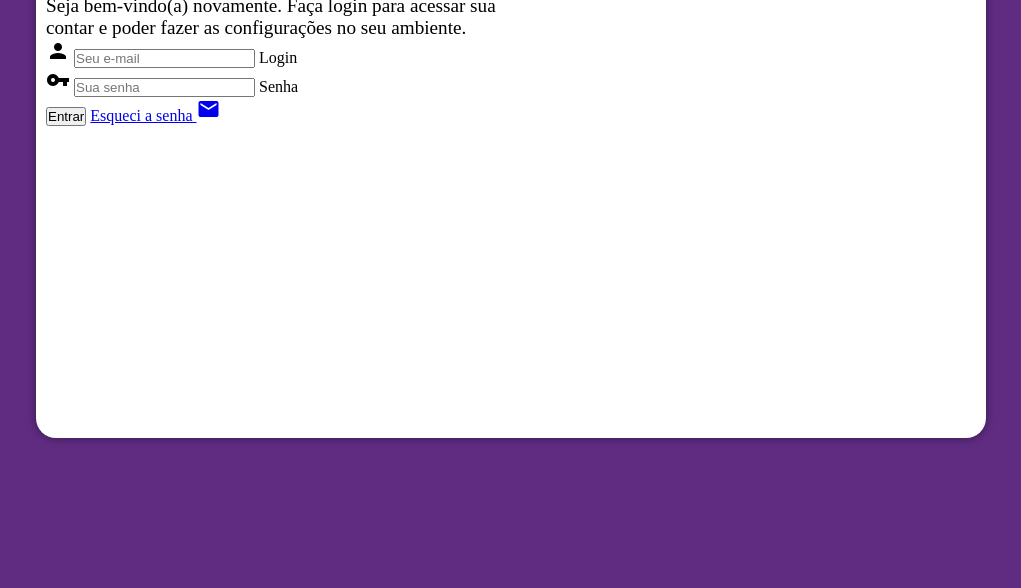
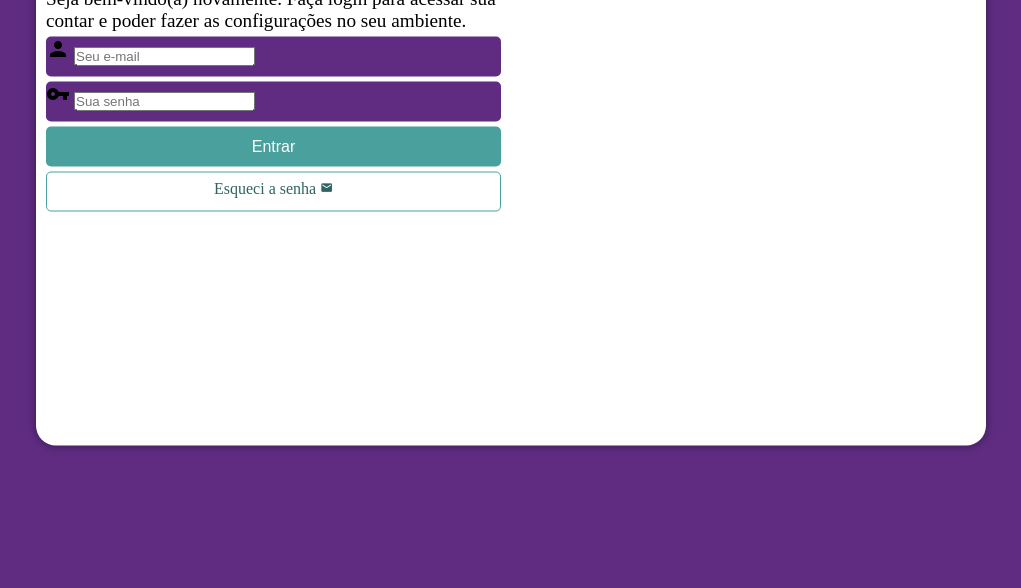
Before and after one commit to c4n15lupu5jr/projeto-login, a plain HTML site: page index.html in a window 1280 px wide. Shown: the part 212-800 px from the top of the page, without its empty margins (129-1150 px from the left). Drawn offline with Linux system fonts and the light colour scheme.

Commit message:
adicionei mais css

```diff
--- a/estilos/style.css
+++ b/estilos/style.css
@@ -28,7 +28,7 @@ section#login {
 
     background-color: white;
     width: 250px;
-    height: 500px;
+    height: 515px;
     border-radius: 20px;
     box-shadow: 0px 0px 10px rgba(0, 0, 0, 0.450);
 
@@ -53,3 +53,59 @@ div#formulario > h1 {
     text-align: center;
     margin-bottom: 10px;
 }
+
+div#formulario > p {
+    font-size: 0.8em;
+}
+
+form > div.campo {
+    background-color: #5f2c82;
+    display: block;
+    width: 100%;
+    height: 40px;
+    border-radius: 5px;
+    margin: 5px 0px;
+}
+
+div.campo > label {
+    display: none;
+}
+
+form > input[type=submit] {
+    display: block;
+    font-size: 1em;
+    width: 100%;
+    height: 40px;
+    background-color: #49a09d;
+    color: white;
+    border: none;
+    border-radius: 5px;
+    cursor: pointer;
+}
+
+form > input[type=submit]:hover {
+    background-color: #2d6462;
+}
+
+form > a.botao {
+    display: block;
+    text-align: center;
+    font-size: 1em;
+    width: 100%;
+    height: 40px;
+    padding-top: 7px;
+    margin-top: 5px;
+    background-color: white;
+    color: #2d6462;
+    border: 1px solid #49a09d;
+    border-radius: 5px;
+    text-decoration: none;
+}
+
+form > a.botao:hover {
+    background-color: #6cd3cf;
+}
+
+form > a.botao > i {
+    font-size: 0.8em;
+}
--- a/index.html
+++ b/index.html
@@ -30,7 +30,7 @@
                           <label for="isenha">Senha</label>
                     </div>
                     <input type="submit" value="Entrar">
-                    <a href="esqueci.html">
+                    <a href="esqueci.html" class="botao">
                         Esqueci a senha <i class="material-icons">mail</i>
                     </a>
                 </form>
```
